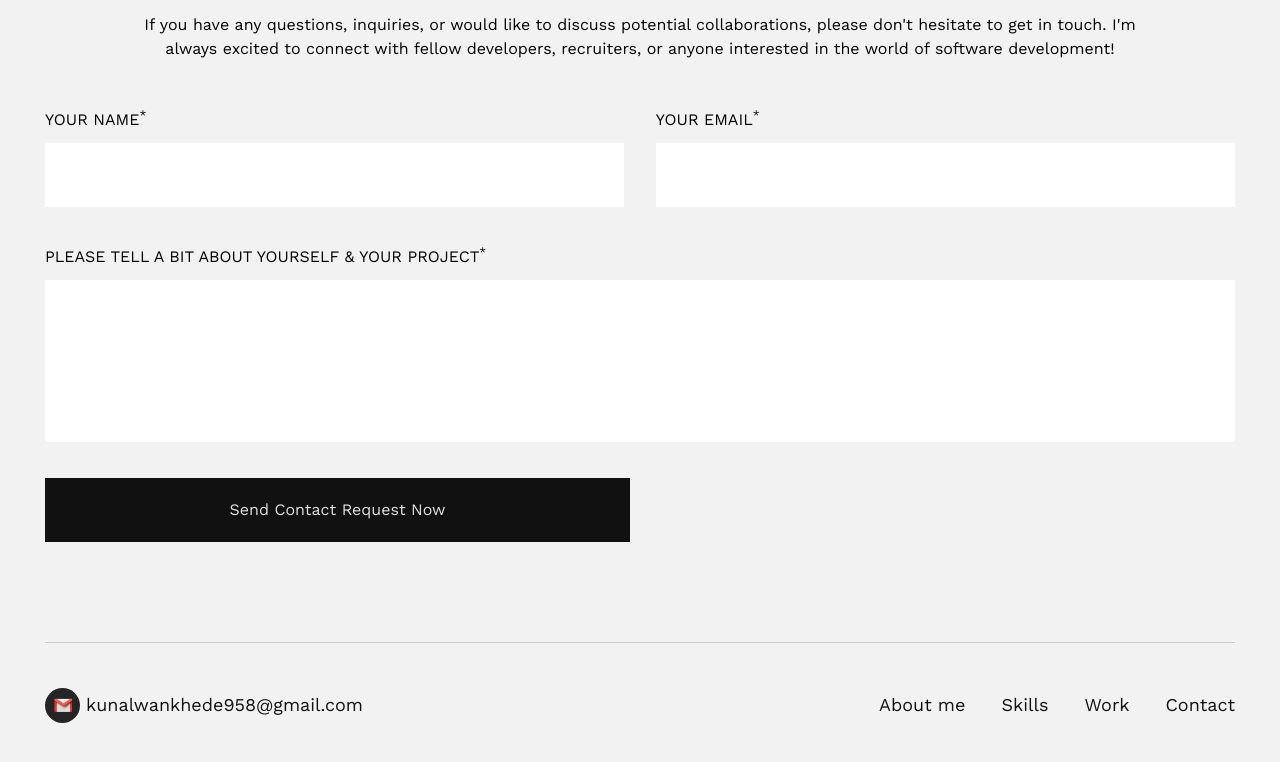
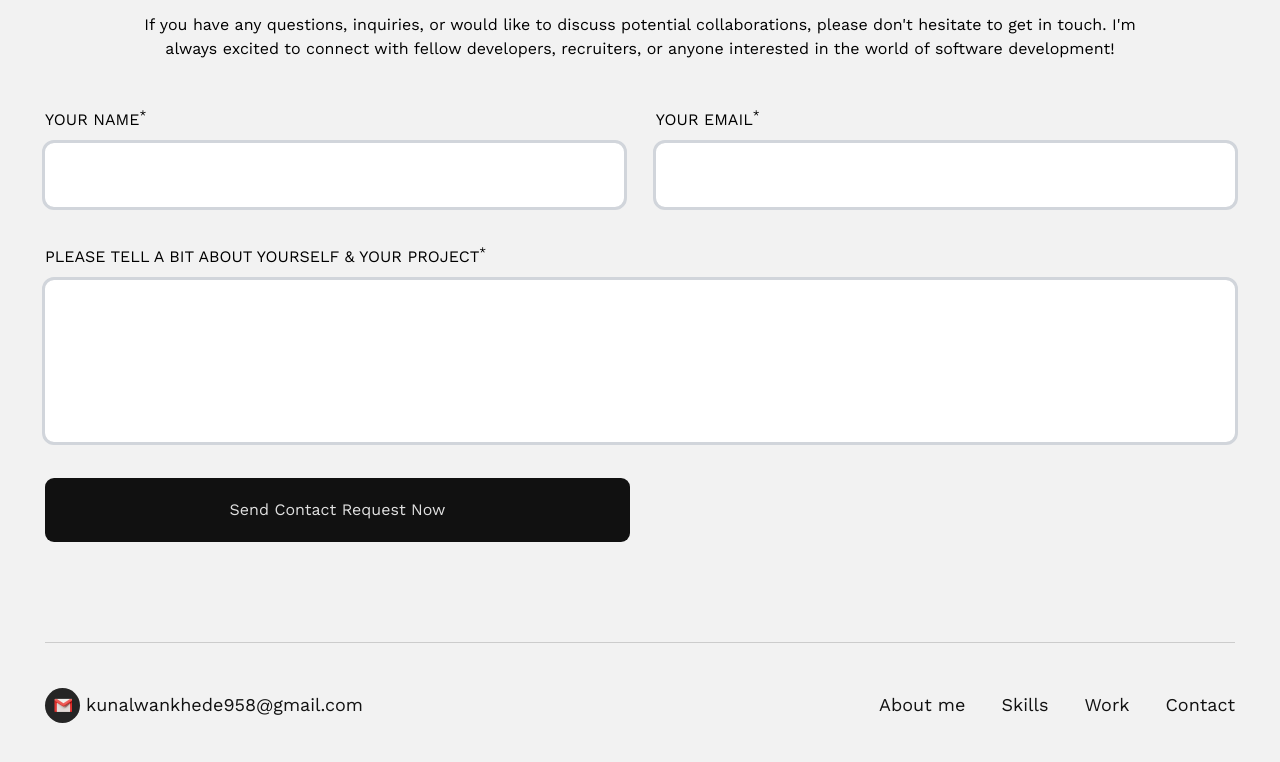
Before and after one commit to Kunalsonar007/3D-Portfolio, a React (Vite) app: page / in a window 1280 px wide. Shown: the part 6938-7700 px from the top of the page. Built offline with nearby package versions, Linux system fonts and the light colour scheme.

Commit message:
New Commit

```diff
--- a/src/components/Form.jsx
+++ b/src/components/Form.jsx
@@ -81,7 +81,7 @@ const Form = () => {
             <input
               name="from_name"
               type="text"
-              className="h-[64px] bg-white outline-none border-none text-black px-4"
+              className="h-[64px] bg-white outline-gray-300 outline border-none text-black px-4 rounded-lg"
               required
               autoComplete="off"
               onChange={onChange}
@@ -100,7 +100,7 @@ const Form = () => {
             <input
               name="from_email"
               type="email"
-              className="h-[64px] bg-white outline-none border-none text-black px-4"
+              className="h-[64px] bg-white outline-gray-300 outline border-none text-black px-4 rounded-lg"
               required
               autoComplete="off"
               onChange={onChange}
@@ -118,7 +118,7 @@ const Form = () => {
           </label>
           <textarea
             name="message"
-            className="h-[162px] bg-white outline-none border-none text-black p-4 resize-none"
+            className="h-[162px] bg-white outline-gray-300 outline border-none text-black p-4 resize-none rounded-lg"
             required
             onChange={onChange}
           />
@@ -126,7 +126,7 @@ const Form = () => {
         {/* MESSAGE - FORM FIELD END */}
 
         {/* SUBMIT BUTTON */}
-        <button className="bg-[#111111] h-[64px] max-w-[585px] text-[16px] transition-transform active:scale-[0.95]">
+        <button className="rounded-lg bg-[#111111] h-[64px] max-w-[585px] text-[16px] transition-transform active:scale-[0.95]">
           Send Contact Request Now
         </button>
         {/* SUBMIT BUTTON */}
```
